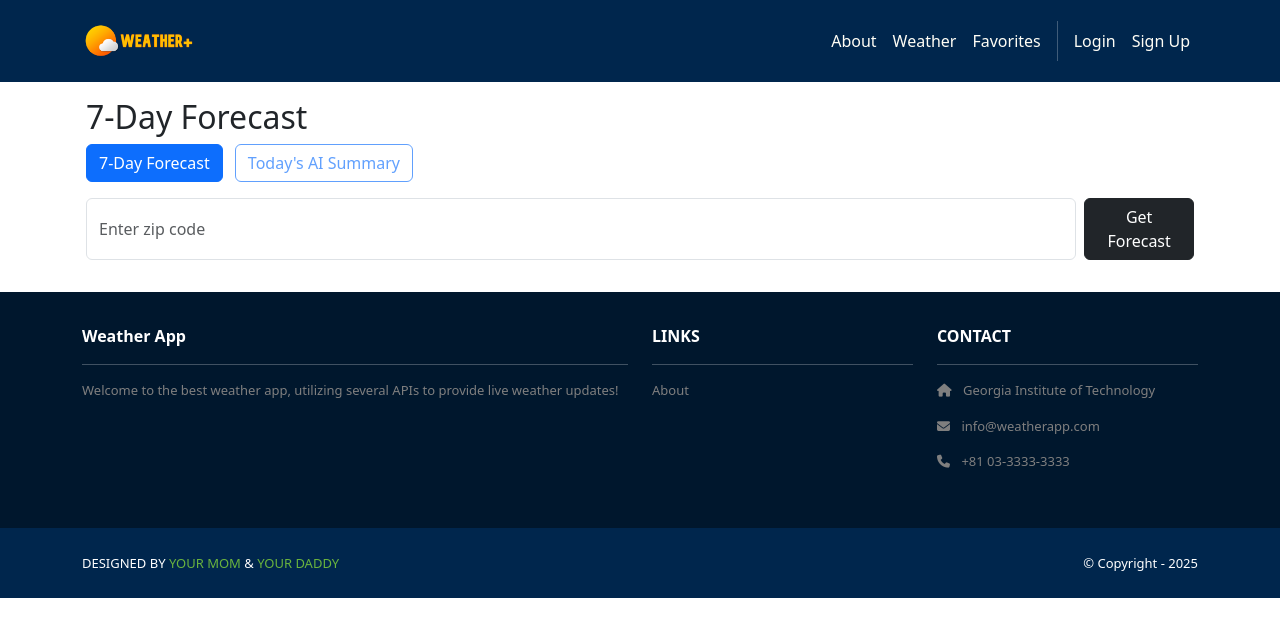
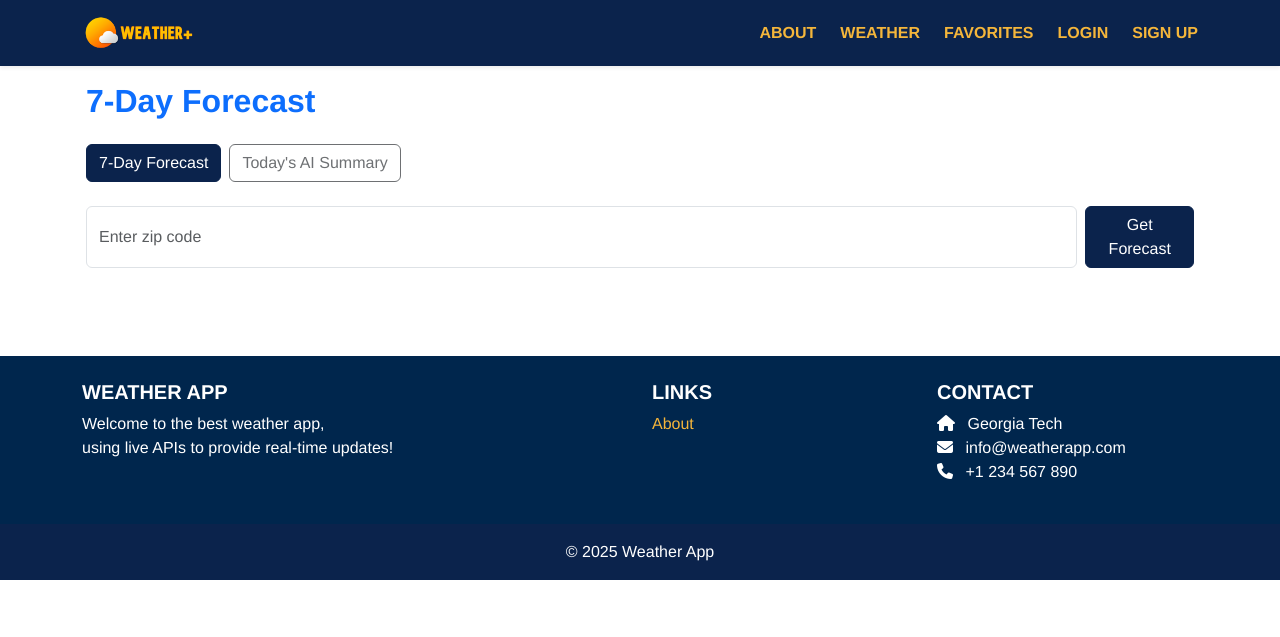
Before and after one commit to CS-2340-Proj1/weather-app, a Django app: page /weather/forecast/ in a window 1280 px wide. Shown: the top 637 px of the page. Run offline with Django 5.2, Linux system fonts and the light colour scheme; some libraries are stand-ins or nearby versions.

Commit message:
front end

```diff
--- a/weather/templates/weather/forecast.html
+++ b/weather/templates/weather/forecast.html
@@ -1,4 +1,5 @@
 {% extends 'base.html' %}
+
 {% block content %}
 <style>
   .weather-icon {
@@ -6,32 +7,64 @@
     height: 48px;
     object-fit: contain;
     border-radius: 8px;
-    box-shadow: 0 2px 5px rgba(0,0,0,0.2);
+    box-shadow: 0 2px 5px rgba(0, 0, 0, 0.2);
     display: block;
     margin: 0 auto 0.5rem;
+  }
+
+  .btn-custom-blue {
+    background-color: #0B234C;
+    border-color: #0B234C;
+    color: #fff;
+  }
+  .btn-custom-blue:hover {
+    background-color: #0B234C;
+    border-color: #0B234C;
+  }
+
+  .btn-custom-yellow {
+    background-color: #ffc107;
+    border-color: #ffc107;
+    color: #212529;
+  }
+  .btn-custom-yellow:hover {
+    background-color: #e0a800;
+    border-color: #e0a800;
+    color: #212529;
+  }
+
+  .card-custom {
+    background-color: #f8f9fa;
+    border: 1px solid #e3e6ea;
+    transition: transform 0.2s;
+  }
+  .card-custom:hover {
+    transform: translateY(-5px);
+    box-shadow: 0 6px 12px rgba(0, 0, 0, 0.15);
   }
 </style>
 
 <div class="container p-3">
-  <h2>7-Day Forecast</h2>
+  <h2 class="fw-bold mb-4 text-primary">7-Day Forecast</h2>
 
-  <div class="mb-3">
+  <div class="d-flex flex-wrap gap-2 mb-4">
     <a
       href="{% url 'weather.forecast' %}?zip_code={{ zip_code }}&unit={{ unit }}"
-      class="btn btn-primary me-2"
+      class="btn btn-custom-blue"
     >
       7-Day Forecast
     </a>
+
     {% if user.is_authenticated %}
       <a
         href="{% url 'weather.summary' %}?zip_code={{ zip_code }}&unit={{ unit }}"
-        class="btn btn-outline-primary"
+        class="btn btn-custom-yellow"
       >
         Today's AI Summary
       </a>
     {% else %}
       <a
-        class="btn btn-outline-primary disabled"
+        class="btn btn-custom-yellow disabled"
         aria-disabled="true"
         title="Log in to see summary"
       >
@@ -40,7 +73,7 @@
     {% endif %}
   </div>
 
-  <form method="get" class="mb-3 d-flex">
+  <form method="get" class="d-flex mb-4">
     <input
       id="zip_input"
       name="zip_code"
@@ -51,7 +84,7 @@
       onfocus="this.select();"
     />
     <input type="hidden" name="unit" value="{{ unit }}" />
-    <button class="btn btn-dark">Get Forecast</button>
+    <button class="btn btn-custom-blue">Get Forecast</button>
   </form>
 
   {% if error_message %}
@@ -62,57 +95,30 @@
     <div class="row">
       {% for day in forecast_data %}
         <div class="col-md-4 mb-4">
-          <div class="card text-center h-100 p-2">
-            <h5>{{ day.name }}</h5>
+          <div class="card card-custom text-center h-100 p-3">
+            <h5 class="fw-bold mb-2 text-primary">{{ day.name }}</h5>
+
             {% with desc=day.shortForecast|lower %}
               {% if 'sun' in desc and not 'rain' in desc %}
-    <img
-      src="https://img.icons8.com/ios/48/000000/sun--v1.png"
-      alt="{{ day.shortForecast }}"
-      class="weather-icon"
-    />
+                <img src="https://img.icons8.com/ios/48/000000/sun--v1.png" alt="{{ day.shortForecast }}" class="weather-icon" />
               {% elif 'cloud' in desc and 'sun' in desc %}
-    <img
-      src="https://img.icons8.com/ios/48/000000/partly-cloudy-day.png"
-      alt="{{ day.shortForecast }}"
-      class="weather-icon"
-    />
+                <img src="https://img.icons8.com/ios/48/000000/partly-cloudy-day.png" alt="{{ day.shortForecast }}" class="weather-icon" />
               {% elif 'cloud' in desc %}
-    <img
-      src="https://img.icons8.com/ios/48/000000/cloud.png"
-      alt="{{ day.shortForecast }}"
-      class="weather-icon"
-    />
+                <img src="https://img.icons8.com/ios/48/000000/cloud.png" alt="{{ day.shortForecast }}" class="weather-icon" />
               {% elif 'rain' in desc %}
-    <img
-      src="https://img.icons8.com/ios/48/000000/rain.png"
-      alt="{{ day.shortForecast }}"
-      class="weather-icon"
-    />
+                <img src="https://img.icons8.com/ios/48/000000/rain.png" alt="{{ day.shortForecast }}" class="weather-icon" />
               {% elif 'snow' in desc %}
-    <img
-      src="https://img.icons8.com/ios/48/000000/snow.png"
-      alt="{{ day.shortForecast }}"
-      class="weather-icon"
-    />
+                <img src="https://img.icons8.com/ios/48/000000/snow.png" alt="{{ day.shortForecast }}" class="weather-icon" />
               {% elif 'thunder' in desc %}
-    <img
-      src="https://img.icons8.com/ios/48/000000/storm.png"
-      alt="{{ day.shortForecast }}"
-      class="weather-icon"
-    />
+                <img src="https://img.icons8.com/ios/48/000000/storm.png" alt="{{ day.shortForecast }}" class="weather-icon" />
               {% else %}
-    <img
-      src="https://img.icons8.com/ios/48/000000/weather.png"
-      alt="{{ day.shortForecast }}"
-      class="weather-icon"
-    />
+                <img src="https://img.icons8.com/ios/48/000000/weather.png" alt="{{ day.shortForecast }}" class="weather-icon" />
               {% endif %}
             {% endwith %}
 
             <p class="mt-2">{{ day.shortForecast }}</p>
-            <p>Temp: {{ day.temperature }}° {{ day.temperatureUnit }}</p>
-            <p>{{ day.detailedForecast }}</p>
+            <p class="mb-1">Temp: {{ day.temperature }}° {{ day.temperatureUnit }}</p>
+            <p class="small text-muted">{{ day.detailedForecast }}</p>
           </div>
         </div>
       {% endfor %}
@@ -120,4 +126,6 @@
   {% endif %}
 </div>
 {% endblock content %}
-{% block extra_js %}{% endblock extra_js %}
+
+{% block extra_js %}
+{% endblock extra_js %}
--- a/weatherapp/templates/base.html
+++ b/weatherapp/templates/base.html
@@ -1,120 +1,100 @@
 <!DOCTYPE html>
-<html>
+<html lang="en">
 {% load static %}
 <head>
   <title>{{ template_data.title }}</title>
-     <link rel="stylesheet" href="https://unpkg.com/leaflet@1.9.4/dist/leaflet.css"
-     integrity="sha256-p4NxAoJBhIIN+hmNHrzRCf9tD/miZyoHS5obTRR9BMY="
-     crossorigin=""/>
-     <script src="https://unpkg.com/leaflet@1.9.4/dist/leaflet.js"
-     integrity="sha256-20nQCchB9co0qIjJZRGuk2/Z9VM+kNiyxNV1lvTlZBo="
-     crossorigin=""></script>
+
+  <link rel="stylesheet" href="https://unpkg.com/leaflet@1.9.4/dist/leaflet.css" crossorigin=""/>
+  <script src="https://unpkg.com/leaflet@1.9.4/dist/leaflet.js" crossorigin=""></script>
+
   <link href="https://cdn.jsdelivr.net/npm/bootstrap@5.3.3/dist/css/bootstrap.min.css" rel="stylesheet" crossorigin="anonymous">
-    <link rel="stylesheet"  href="https://cdnjs.cloudflare.com/ajax/libs/font-awesome/6.1.1/css/all.min.css">
-    <link href="https://fonts.googleapis.com/css2?family=Poppins:wght@300;400;500;600;700&display=swap" rel="stylesheet">
-    <script src="https://cdn.jsdelivr.net/npm/bootstrap@5.3.3/dist/js/bootstrap.bundle.min.js"crossorigin="anonymous"> </script>
-    <link rel="stylesheet" type="text/css"
-    href="{% static 'css/style.css' %}">
-    <meta name="viewport" content="width=device-width,
-      initial-scale=1" />
+  <link rel="stylesheet" href="https://cdnjs.cloudflare.com/ajax/libs/font-awesome/6.1.1/css/all.min.css">
+
+  <script src="https://cdn.jsdelivr.net/npm/bootstrap@5.3.3/dist/js/bootstrap.bundle.min.js" crossorigin="anonymous"></script>
+  <link rel="stylesheet" type="text/css" href="{% static 'css/style.css' %}">
+
+  <meta name="viewport" content="width=device-width, initial-scale=1" />
+
+  <style>
+    body {
+      font-family: 'Helvetica', 'Arial', sans-serif;
+    }
+    .navbar a, .footer, footer, h1, h2, h5, p, ul, li {
+      font-family: 'Helvetica', 'Arial', sans-serif;
+    }
+  </style>
 </head>
 
 <body>
-    <!-- Header -->
-    <nav class="p-3 navbar navbar-dark bg-dark
-        navbar-expand-lg">
+<!-- Navbar -->
+<nav class="navbar navbar-expand-lg navbar-dark shadow-sm" style="background-color: #0B234C;">
   <div class="container">
-        <a class="navbar-brand"
-            href="{% url 'home.index' %}">
-            <img src="{% static 'img/logo.png' %}" alt="logo"
-                 height="40" />
+    <a class="navbar-brand d-flex align-items-center" href="{% url 'home.index' %}">
+      <img src="{% static 'img/logo.png' %}" alt="Weather App Logo" height="40" class="me-2">
     </a>
-        <button class="navbar-toggler" type="button"
-                data-bs-toggle="collapse"
-                data-bs-target="#navbarNavAltMarkup"
-                aria-controls="navbarNavAltMarkup"
-                aria-expanded="false"
-                aria-label="Toggle navigation">
+
+    <button class="navbar-toggler" type="button" data-bs-toggle="collapse" data-bs-target="#navbarNav"
+      aria-controls="navbarNav" aria-expanded="false" aria-label="Toggle navigation">
       <span class="navbar-toggler-icon"></span>
     </button>
-        <div class="collapse navbar-collapse"
-            id="navbarNavAltMarkup">
-        <div class="navbar-nav ms-auto navbar-ml">
-            <a class="nav-link" href="{% url 'home.about' %}">About</a>
-            <a class="nav-link" href="{% url 'weather.index' %}">Weather</a>
-            <a class="nav-link" href="{% url 'favorites.index' %}">Favorites</a>
-            <div class="vr bg-white mx-2 d-none d-lg-block"></div>
+
+    <div class="collapse navbar-collapse" id="navbarNav">
+      <div class="ms-auto d-flex gap-4 align-items-center">
+        <a href="{% url 'home.about' %}" style="color: #F5B63B; font-weight: bold; text-transform: uppercase; text-decoration: none;">About</a>
+        <a href="{% url 'weather.index' %}" style="color: #F5B63B; font-weight: bold; text-transform: uppercase; text-decoration: none;">Weather</a>
+        <a href="{% url 'favorites.index' %}" style="color: #F5B63B; font-weight: bold; text-transform: uppercase; text-decoration: none;">Favorites</a>
+
         {% if user.is_authenticated %}
-            <a class="nav-link" href="{% url 'accounts.logout' %}">Logout ({{user.username }})</a>
+          <a href="{% url 'accounts.logout' %}" style="color: #F5B63B; font-weight: bold; text-transform: uppercase; text-decoration: none;">
+            Logout ({{ user.username }})
+          </a>
         {% else %}
-            <a class="nav-link" href="{% url 'accounts.login' %}">Login</a>
-            <a class="nav-link" href="{% url 'accounts.signup' %}">Sign Up</a>
+          <a href="{% url 'accounts.login' %}" style="color: #F5B63B; font-weight: bold; text-transform: uppercase; text-decoration: none;">Login</a>
+          <a href="{% url 'accounts.signup' %}" style="color: #F5B63B; font-weight: bold; text-transform: uppercase; text-decoration: none;">Sign Up</a>
         {% endif %}
       </div>
     </div>
-
   </div>
 </nav>
-    <!-- Header -->
+<!-- End Navbar -->
+
 <div>
   {% block content %}
   {% endblock content %}
 </div>
+
 <!-- Footer -->
-    <section class="p-3 ms-footer d-none d-md-block">
-        <div class="container">
-          <div class="row mt-3 text-white">
-            <div class="col-md-6 col-lg-6 col-xl-6
-                 mx-auto mb-4">
-              <b>Weather App</b>
-              <hr />
+<footer class="bg-dark text-white pt-4 mt-5" style="color: #F5B63B;">
+  <div class="container text-center text-md-start">
+    <div class="row">
+      <div class="col-md-6 mb-4">
+        <h5 class="text-uppercase fw-bold">Weather App</h5>
         <p>
-                Welcome to the best weather app, utilizing several APIs to provide live weather updates!
+          Welcome to the best weather app,<br>
+          using live APIs to provide real-time updates!
         </p>
       </div>
-            <div class="col-md-3 col-lg-3 col-xl-3
-                 mx-auto mb-4">
-              <b>LINKS</b>
-              <hr />
-              <p><a class="nav-link"
-                href="{% url 'home.about' %}">
-                About
-              </a></p>
+      <div class="col-md-3 mb-4">
+        <h5 class="text-uppercase fw-bold">Links</h5>
+        <ul class="list-unstyled">
+          <li><a href="{% url 'home.about' %}" class="text-decoration-none" style="color: #F5B63B;">About</a></li>
+        </ul>
       </div>
-            <div class="col-md-3 col-lg-3 col-xl-3 mx-auto
-                 mb-4">
-              <b>CONTACT</b>
-              <hr />
-              <p><i class="fas fa-home me-2"></i>
-                Georgia Institute of Technology
-              </p>
-              <p><i class="fas fa-envelope me-2"></i>
-                info@weatherapp.com
-              </p>
-              <p><i class="fas fa-phone me-2"></i>
-                +81 03-3333-3333
-              </p>
+      <div class="col-md-3 mb-4">
+        <h5 class="text-uppercase fw-bold">Contact</h5>
+        <ul class="list-unstyled">
+          <li><i class="fas fa-home me-2"></i> Georgia Tech</li>
+          <li><i class="fas fa-envelope me-2"></i> info@weatherapp.com</li>
+          <li><i class="fas fa-phone me-2"></i> +1 234 567 890</li>
+        </ul>
       </div>
     </div>
   </div>
-      </section>
-      <section class="p-3 ms-footer-bottom bg-dark">
-        <div class="container d-flex
-             justify-content-between">
-          <div class="me-5 text-white">
-            <span>DESIGNED BY
-              <a href="https://www.linkedin.com/in/harrison-fei/"
-              target="_blank">YOUR MOM</a> &
-              <a href="https://www.thefactsite.com/wp-content/uploads/2012/05/shrek-facts.jpg"
-              target="_blank">YOUR DADDY</a>
-            </span>
+  <div class="text-center py-3" style="background-color: #0B234C;">
+    © 2025 Weather App
   </div>
-          <div class="text-white">
-            <span>© Copyright - 2025</span>
-          </div>
-        </div>
-      </section>
-    <!-- Footer -->
-  {% block extra_js %}{% endblock extra_js %}
+</footer>
+<!-- End Footer -->
+
 </body>
 </html>
```
Also changed, not shown: favorites/templates/favorites/index.html (+21 -12 lines), home/templates/home/about.html (+21 -20 lines), home/templates/home/index.html (+26 -10 lines), weather/templates/weather/index.html (+12 -32 lines), weather/templates/weather/summary.html (+25 -12 lines), db.sqlite3, static/img/about.jpg (deleted), static/img/weather_about.jpeg (added). Lines whose indentation alone changed are shown as unchanged.
